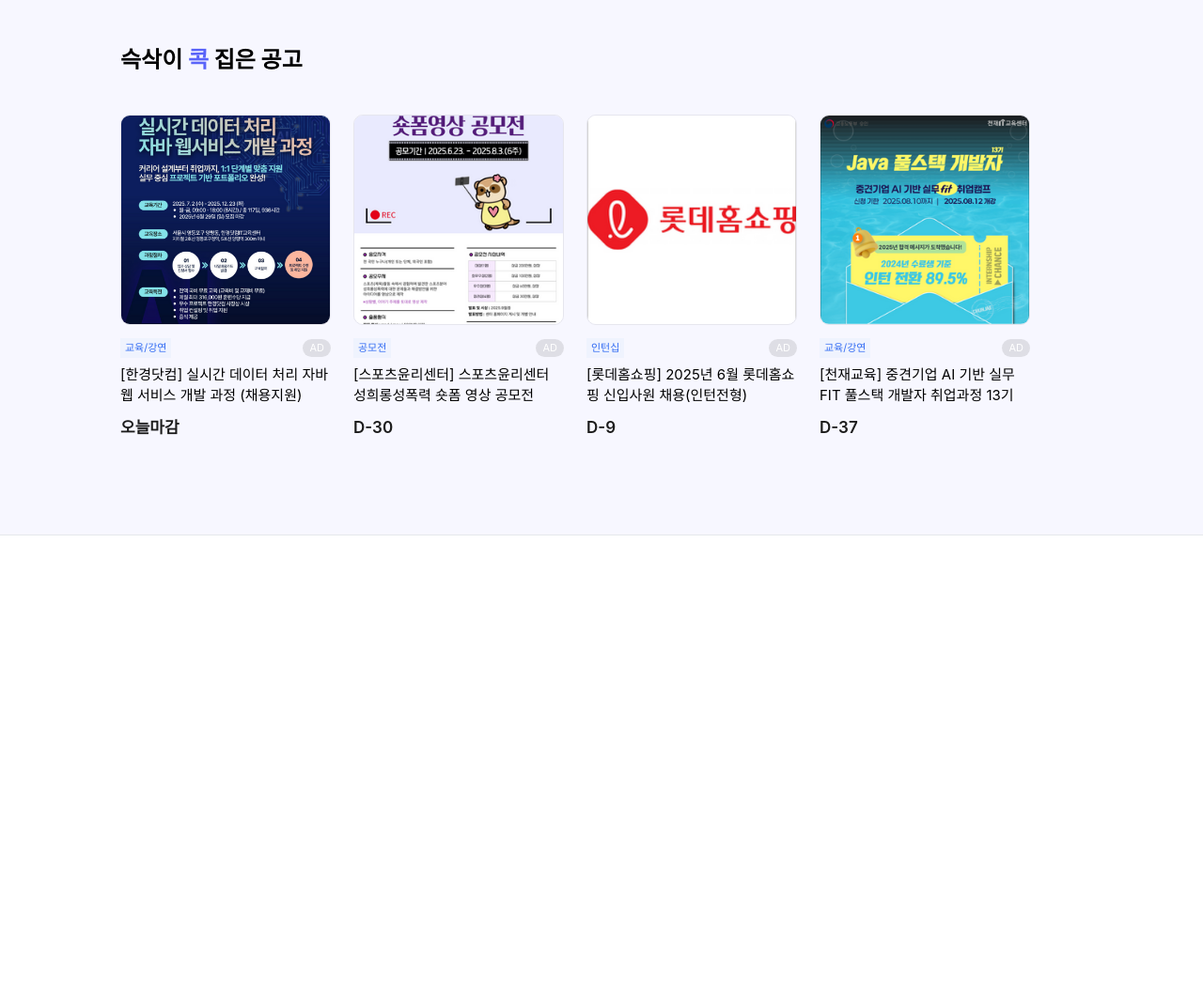
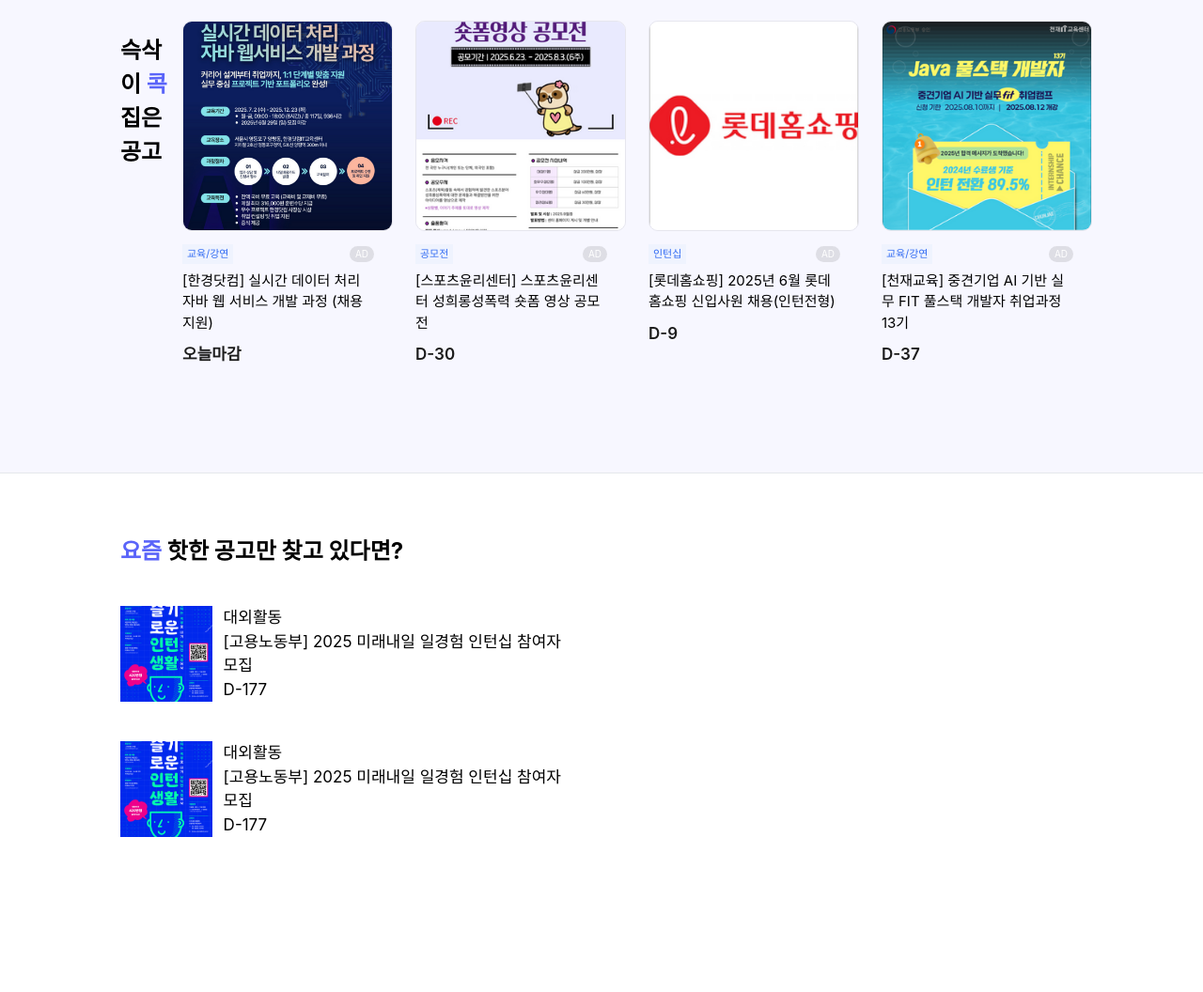
Before and after one commit to yachea/ssgsag_clone, a plain HTML site: page index.html in a window 1280 px wide. Shown: the part 700-1756 px from the top of the page at 94% size. Before the commit the page ends 1554 px from the top, so only its background shows below. Drawn offline with nearby package versions, Linux system fonts and the light colour scheme; a web font is replaced by a local one.

Commit message:
[docs] kok title 부분 문제 발생

```diff
--- a/css/hotnews.css
+++ b/css/hotnews.css
@@ -0,0 +1,64 @@
+.hotnews {
+  height: 675px;
+  width: 100%;
+  position: relative;
+  background-color: #fff;
+  padding-top: 65px;
+}
+.hotnews .layout {
+  width: 100%;
+  max-width: 1024px;
+  margin: 0 auto;
+  height: 675px;
+  display: flex;
+  flex-direction: column;
+}
+.hotnews_title {
+  display: block;
+  font-size: 24px;
+  font-weight: 700;
+  width: 100%;
+}
+
+.hotnews_title p span {
+  color: #5a64f9;
+}
+
+.hotnews_items {
+  padding-top: 16px;
+  width: 100%;
+}
+.hotnews_items ul {
+}
+.hotnews_items ul li {
+  padding-top: 24px;
+}
+.hotnews_items ul li a {
+  display: flex;
+  width: 488px;
+  height: 120px;
+}
+.hotnews_items ul li a:hover {
+  transition: 0.5s;
+  background-color: #ebedf6;
+}
+.hotnews_items_img {
+  width: 102px;
+  height: 102px;
+  overflow: hidden;
+}
+.hotnews_items_img img {
+  width: 100%;
+  height: 100%;
+  object-fit: cover;
+}
+
+.hotmews_item_p {
+  padding-left: 12px;
+}
+.hotmews_item_p span {
+}
+.item_p_title {
+}
+.item_p_day {
+}
--- a/css/kok.css
+++ b/css/kok.css
@@ -5,30 +5,39 @@
   border-top: 1px solid #e5e7eb;
   border-bottom: 1px solid #e5e7eb;
   margin-top: 20px;
+  height: 523px;
 }
-.laylout {
-  height: 523px;
+.kok .layout {
   width: 100%;
   max-width: 1024px;
   margin: 0 auto;
+  height: 523px;
 }
+
 .kok_title {
-  height: 36px;
+  display: block;
   font-size: 24px;
   font-weight: 700;
-  margin-top: 64px;
+  margin-top: 54px;
   width: 100%;
 }
 .kok_detail {
-  margin-top: 40px;
+  padding-top: 30px;
   display: flex;
   gap: 24px;
+  padding-bottom: 50px;
 }
+
 .kok_detail_k {
   color: #5a64f9;
 }
 .kok_detail_box {
   width: 224px;
+  padding: 10px;
+}
+.kok_detail_box:hover {
+  background-color: #ebedf6;
+  border-radius: 20px;
 }
 .detail_img {
   width: 224px;
@@ -37,6 +46,7 @@
   border-radius: 10px;
   border: 1px solid #e6e6ee;
 }
+
 .detail_img img {
   justify-content: center;
   align-items: center;
@@ -65,8 +75,8 @@
   background-color: #dedee5;
   color: #fff;
   border-radius: 10px;
-  font-size: 11px;
-  padding: 1px 7px;
+  font-size: 10px;
+  padding: 1px 6px;
 }
 .detail_title {
   font-size: 15px;
--- a/index.html
+++ b/index.html
@@ -42,6 +42,8 @@ https://cdn.jsdelivr.net/npm/pretendard@1.3.9/dist/web/static/pretendard.min.css
     <link rel="stylesheet" href="css/catagory.css" />
     <link rel="stylesheet" href="css/kok.css" />
     <script src="js/kok.js"></script>
+    <link rel="stylesheet" href="css/hotnews.css" />
+    <script src="js/hotnews.js"></script>
   </head>
   <body>
     <div class="wrap">
@@ -139,33 +141,61 @@ https://cdn.jsdelivr.net/npm/pretendard@1.3.9/dist/web/static/pretendard.min.css
         </div>
         <!-- 슥삭이 콕 집은 공고 -->
         <div class="kok">
-          <div class="laylout">
+          <div class="layout">
             <div class="kok_title">
               <p>슥삭이 <span class="kok_detail_k">콕</span> 집은 공고</p>
             </div>
             <div class="kok_detail">
-              <div class="kok_detail_box">
-                <div class="detail_img">
-                  <img src="images/box1.png" alt="환경닷컴" />
-                </div>
-                <div class="detail_cg">
-                  <div class="detail_cg_ct">교육/강연</div>
-                  <div class="detail_cg_ad">AD</div>
-                </div>
-                <div class="detail_title">
-                  <p>
-                    [한경닷컴] 실시간 데이터 처리 자바 웹 서비스 개발 과정 (채용
-                    지원)
-                  </p>
-                </div>
-                <div class="detail_day">오늘마감</div>
-              </div>
+              <!-- api 연동 -->
             </div>
           </div>
         </div>
         <!-- 요즘 핫한 공고만 -->
         <div class="hotnews">
-          <div class="layout"></div>
+          <div class="layout">
+            <div class="hotnews_title">
+              <p><span>요즘</span> 핫한 공고만 찾고 있다면?</p>
+            </div>
+            <div class="hotnews_items">
+              <ul>
+                <!-- api연동 -->
+                <li>
+                  <a href="#">
+                    <div class="hotnews_items_img">
+                      <img src="images/hotnews1.png" alt="슬기로운인턴생활" />
+                    </div>
+                    <div class="hotmews_item_p">
+                      <span>대외활동</span>
+                      <p class="item_p_title">
+                        [고용노동부] 2025 미래내일 일경험 인턴십 참여자 모집
+                      </p>
+                      <p class="item_p_day">D-177</p>
+                    </div>
+                  </a>
+                </li>
+                <li>
+                  <a href="#">
+                    <div class="hotnews_items_img">
+                      <img src="images/hotnews1.png" alt="슬기로운인턴생활" />
+                    </div>
+                    <div class="hotmews_item_p">
+                      <span>대외활동</span>
+                      <p class="item_p_title">
+                        [고용노동부] 2025 미래내일 일경험 인턴십 참여자 모집
+                      </p>
+                      <p class="item_p_day">D-177</p>
+                    </div>
+                  </a>
+                </li>
+                <li></li>
+                <li></li>
+                <li></li>
+                <li></li>
+                <li></li>
+                <li></li>
+              </ul>
+            </div>
+          </div>
         </div>
         <!-- 방금 게시된 공고 -->
         <div class="recent">
--- a/js/hotnews.js
+++ b/js/hotnews.js
@@ -0,0 +1,28 @@
+window.addEventListener("load", function () {
+    // 데이터 api
+    const hotNewsApi = [
+        {}
+    ]
+// html 만들기
+const hotnewsPose = this.document.querySelector(".hotnews_items ul");
+html = "";
+for (let i = 0; i < kokApiData.length; i++) {
+    let tag =`
+    <li>
+                  <a href="#">
+                    <div class="hotnews_items_img">
+                      <img src="images/hotnews1.png" alt="슬기로운인턴생활" />
+                    </div>
+                    <div class="hotmews_item_p">
+                      <span>대외활동</span>
+                      <p class="item_p_title">
+                        [고용노동부] 2025 미래내일 일경험 인턴십 참여자 모집
+                      </p>
+                      <p class="item_p_day">D-177</p>
+                    </div>
+                  </a>
+                </li>
+    `;
+
+
+});
```
Also changed, not shown: images/hotnews1.png (added).
